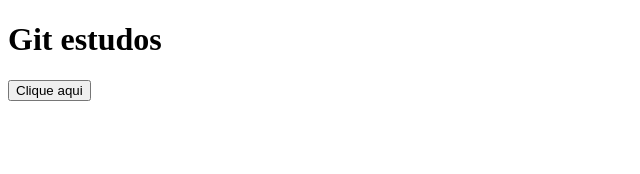
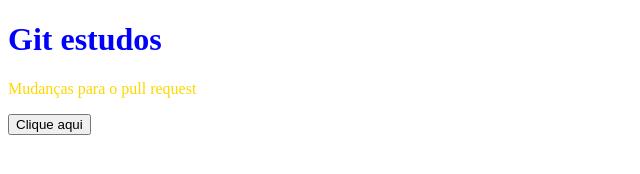
Before and after one commit to guilhermeunicsul/git-testes, a plain HTML site: page index.html in a window 1280 px wide. Shown: the whole page, without its empty margins (0-640 px from the left). Drawn offline with Linux system fonts and the light colour scheme.

Commit message:
mudancas para o pull request

```diff
--- a/index.html
+++ b/index.html
@@ -3,10 +3,12 @@
 <head>
     <meta charset="UTF-8">
     <meta name="viewport" content="width=device-width, initial-scale=1.0">
+    <link rel="stylesheet" href="style.css">
     <title>Git</title>
 </head>
 <body>
     <h1>Git estudos</h1>
+    <p>Mudanças para o pull request</p>
     <button id="btn">Clique aqui</button>
 
     <script src="script.js"></script>
--- a/script.js
+++ b/script.js
@@ -1 +1,2 @@
 document.querySelector('#btn').addEventListener('click', () => alert('Olá mundo'))
+alert('clique no botão')
--- a/style.css
+++ b/style.css
@@ -2,3 +2,8 @@ h1{
     color: blue;
     font-weight: bold;
 }
+
+p{
+    color: gold;
+    font-weight: lighter;
+}
```
